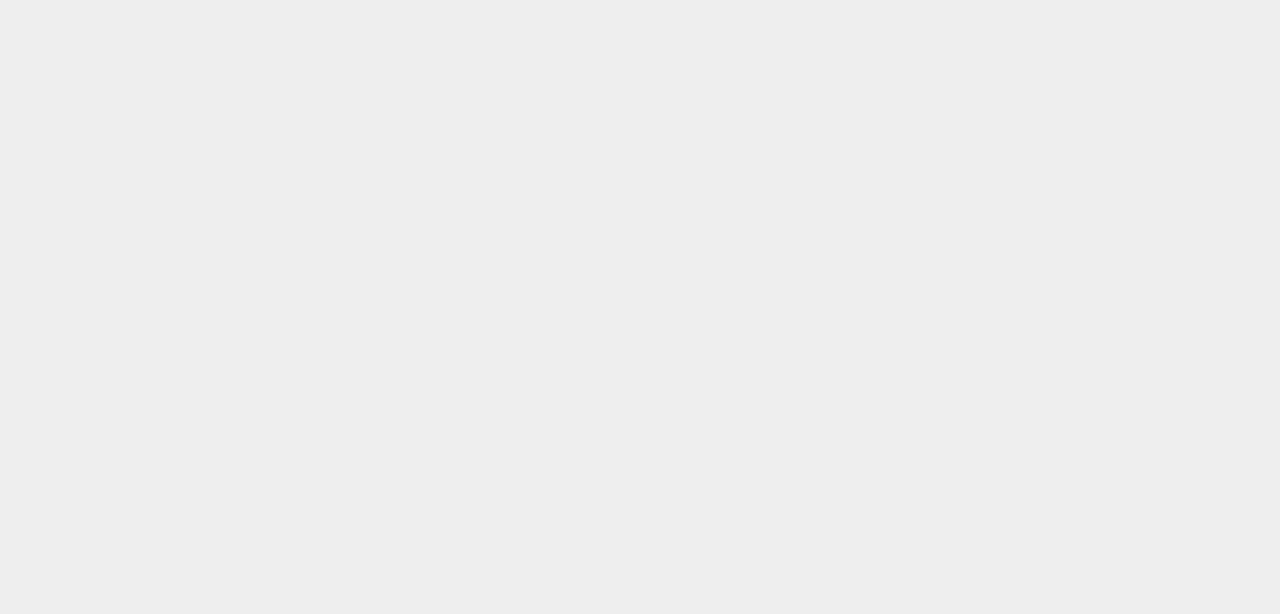
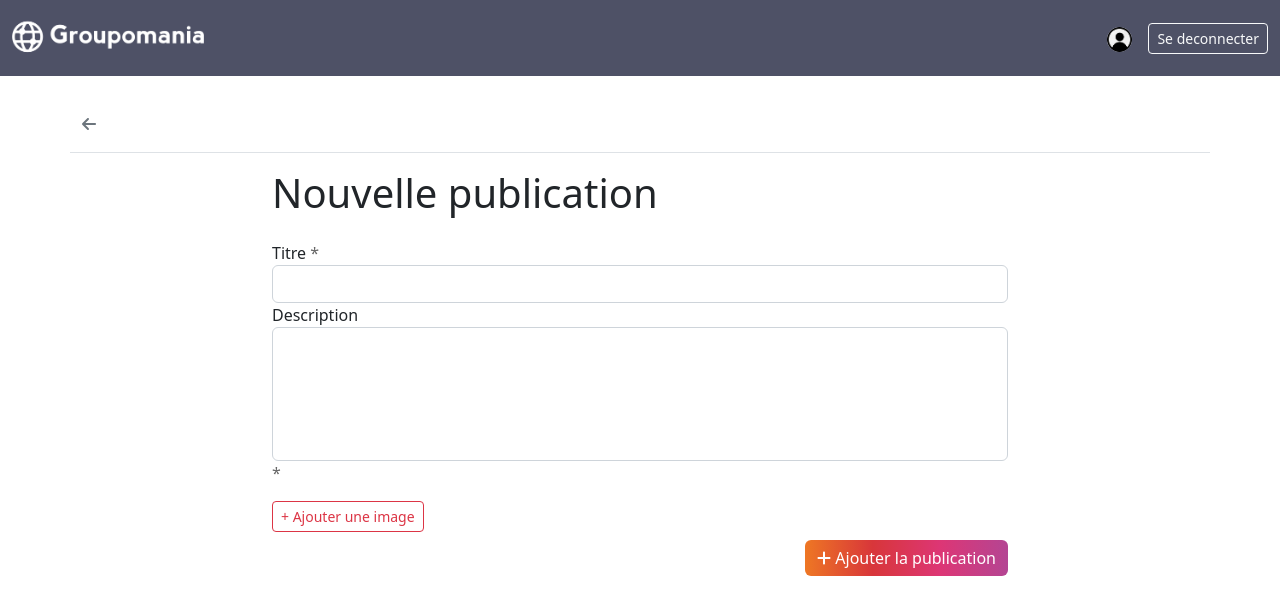
Before and after one commit to crlynh/groupomania, a Vue app in the folder frontend/: page /createpost in a window 1280 px wide. Before the commit this address had no page. Shown: the top 614 px of the page. Built offline with nearby package versions, Linux system fonts and the light colour scheme.

Commit message:
create card component

```diff
--- a/frontend/src/App.vue
+++ b/frontend/src/App.vue
@@ -2,7 +2,10 @@
 import login from './views/login.vue'
 import signup from './views/signup.vue'
 import home from './views/home.vue'
+import card from './components/card.vue'
+import createpost from './views/createpost.vue'
 import navbar from './components/navbar.vue'
+import footerpage from './components/footer.vue'
 
 
 export default {
@@ -11,7 +14,10 @@ export default {
     login,
     signup,
     navbar,
+    footerpage,
     home,
+    card,
+    createpost
   }
 }
 </script>
--- /dev/null
+++ b/frontend/src/components/card.vue
@@ -0,0 +1,86 @@
+<script>
+export default {
+    name:'card'
+}
+</script>
+
+<template>
+<!------------------- Publication Card ------------------->
+<div class="bg-white border mt-2">
+    <div>
+        <div class="d-flex flex-row justify-content-between align-items-center p-2 border-bottom">
+            <div class="d-flex flex-row align-items-center feed-text px-2"><img class="rounded-circle shadow-2" style="width: 45px;" alt="Avatar" src="../assets/images/png-clipart-computer-icons-user-profile-avatar-avatar-heroes-monochrome.png">
+                <div class="d-flex flex-column flex-wrap ml-2"><span class="font-weight-bold">Thomson ben</span><span class="text-black-50 time">40 minutes ago</span></div>
+            </div>
+            <div class = "dropdown p-2">
+                <div data-bs-toggle="dropdown">
+                <font-awesome-icon icon="fa-solid fa-ellipsis-vertical" />
+                </div>
+                <ul class="dropdown-menu">
+                    <li><a class="dropdown-item" href="#">Modifier</a></li>
+                    <li><hr class="dropdown-divider"></li>
+                    <li><a class="dropdown-item" href="#">Supprimer</a></li>
+                </ul>
+            </div>
+        </div>
+    </div>
+    <div class="p-2 px-3"><span>Lorem ipsum dolor sit amet, consectetur adipiscing elit, sed do eiusmod tempor incididunt ut labore et dolore magna aliqua. Ut enim ad minim veniam, quis nostrud exercitation ullamco laboris nisi ut aliquip ex ea commodo consequat.</span></div>
+    <div class="feed-image p-2 px-3"><img class="img-fluid img-responsive" src="../assets/images/png-clipart-computer-icons-user-profile-avatar-avatar-heroes-monochrome.png"></div>
+    <div class="d-flex justify-content-end like p-2 py-3">
+        <div class="thumbs1"><font-awesome-icon icon="fa-solid fa-thumbs-up"/></div>
+        <!-- <div class="thumbs2"><font-awesome-icon icon="fa-regular fa-thumbs-up"/></div> -->
+    </div>
+</div>
+<!------------------- Publication Card ------------------->
+</template>
+
+<style>
+.like {
+background-color:transparent;
+margin-right: 10px;
+font-size: 20px;
+color: pink;
+cursor: pointer;
+-webkit-transition: 200ms;
+transition: 200ms;
+}
+
+/* .thumbs1 {
+color: transparent;
+}
+
+.like:hover {
+color: transparent;
+background-clip: text;
+-webkit-background-clip: text;
+background-image: linear-gradient(to right, #ee7724, #FD2D01, #dd3675, #b44593);
+transform: scale(1.05);
+cursor: pointer;
+}  */
+
+.feed-image img {
+width: 100%;
+height: auto
+}
+
+.feed-text {
+gap: 10px;
+}
+
+.dropdown {
+cursor: pointer;
+}
+.dropdown-menu li {
+position: relative;
+}
+.dropdown-menu .dropdown-submenu {
+display: none;
+position: absolute;
+left: 100%;
+top: -7px;
+}
+.dropdown-menu .dropdown-submenu-left {
+right: 100%;
+left: auto;
+}
+</style>
--- /dev/null
+++ b/frontend/src/components/footer.vue
@@ -0,0 +1,47 @@
+<script>
+
+export default {
+    name: 'footerpage'
+}
+
+</script>
+
+<template>
+<!-- Footer -->
+<footer class="text-center text-lg-start text-muted">
+  <!-- Section: Social media -->
+  <section class="d-flex justify-content-center justify-content-lg-between p-4 border-bottom">
+
+    <!-- Right -->
+    <div>
+      <a href="" class="me-4 text-reset">
+        <i class="fab fa-facebook-f"></i>
+      </a>
+      <a href="" class="me-4 text-reset">
+        <i class="fab fa-twitter"></i>
+      </a>
+      <a href="" class="me-4 text-reset">
+        <i class="fab fa-linkedin"></i>
+      </a>
+    </div>
+    <!-- Right -->
+  </section>
+  <!-- Section: Social media -->
+</footer>
+<!-- Footer -->
+</template>
+
+<style>
+footer {
+    background-color: #4E5166;
+}
+
+p {
+color: white;
+}
+
+h6 {
+    color: white;
+}
+
+</style>
--- a/frontend/src/components/navbar.vue
+++ b/frontend/src/components/navbar.vue
@@ -7,22 +7,21 @@ export default {
 </script>
 
 <template>
-
 <!-- Navbar -->
-<nav class="navbar navbar-expand-lg bg-dark navbar-dark">
+<nav class="navbar navbar-expand-lg navbar-dark">
     <!-- Container wrapper -->
     <div class="container-fluid d-flex justify-content-between flex-row">
         <div>
             <!-- Navbar brand -->
-            <a class="navbar-brand" href="#">
+            <router-link to="/home">
                 <img src="../assets/logo/icon-left-font-monochrome-white.png" height="60" alt="MDB Logo" loading="lazy" />
-            </a>
+            </router-link>
         </div>
 
         <div>
                 <div class="nav-item me-3 me-lg-0 d-flex justify-content-center align-items-center">
                     <a class="navbar-brand">
-                        <img src="../assets/images/png-clipart-computer-icons-user-profile-avatar-avatar-heroes-monochrome.png" class="rounded-circle" height="25" alt="Black and White Portrait of a Man" loading="lazy" />
+                        <img src="../assets/images/png-clipart-computer-icons-user-profile-avatar-avatar-heroes-monochrome.png" class="rounded-circle shadow-4" height="25" alt="Black and White Portrait of a Man" loading="lazy" />
                     </a>
                     <router-link to="/login">
                         <button type="button" class="btn btn-outline-light btn-sm">Se deconnecter</button>
@@ -34,4 +33,10 @@ export default {
 
 </template>
 
-<style></style>
+<style>
+
+.navbar {
+    background-color: #4E5166;
+}
+
+</style>
--- a/frontend/src/main.js
+++ b/frontend/src/main.js
@@ -3,8 +3,11 @@ import "bootstrap/dist/js/bootstrap.js"
 import { createApp } from 'vue'
 import { library } from "@fortawesome/fontawesome-svg-core";
 import { FontAwesomeIcon } from "@fortawesome/vue-fontawesome";
-import { faThumbsUp } from "@fortawesome/free-solid-svg-icons";
+import { faThumbsUp as faThumbsUpRegular } from "@fortawesome/free-regular-svg-icons";
+import { faThumbsUp as faThumbsUpSolid } from "@fortawesome/free-solid-svg-icons";
 import { faEllipsisVertical } from "@fortawesome/free-solid-svg-icons";
+import { faArrowLeft } from "@fortawesome/free-solid-svg-icons";
+import { faPlus } from "@fortawesome/free-solid-svg-icons";
 
 import App from './App.vue'
 import router from './router'
@@ -12,8 +15,11 @@ import store from './store'
 
 const app = createApp(App)
 
-library.add(faThumbsUp)
-library.add(faEllipsisVertical);
+library.add(faThumbsUpRegular)
+library.add(faThumbsUpSolid)
+library.add(faEllipsisVertical)
+library.add(faArrowLeft)
+library.add(faPlus)
 
 createApp(App)
 .use(router)
--- a/frontend/src/router/index.js
+++ b/frontend/src/router/index.js
@@ -5,11 +5,13 @@ import { createRouter, createWebHistory } from 'vue-router'
 import login from '../views/login.vue'
 import signup from '../views/signup.vue'
 import home from '../views/home.vue'
+import createpost from '../views/createpost.vue'
 
 const routes = [
     { path: '/login', component: login },
     { path: '/signup', component: signup },
     { path: '/home', component: home },
+    { path: '/createpost', component: createpost },
 ]
 
 const router = createRouter({
--- /dev/null
+++ b/frontend/src/views/createpost.vue
@@ -0,0 +1,74 @@
+<script>
+import navbar from '../components/navbar.vue'
+
+export default {
+    name: 'createpost',
+    components: {
+        navbar,
+    }
+}
+
+</script>
+
+<template>
+<main>
+<navbar></navbar>
+
+<div class="container mt-3 mb-5">
+	<div class="d-flex justify-content-center row">
+
+
+        <div class="border-bottom mt-4">
+            <router-link to="/home" class="link-secondary">
+            <font-awesome-icon icon="fa-solid fa-arrow-left" class="mb-3" />
+            </router-link>
+        </div>
+	    <div class="col-md-8 col-md-offset-2 ">
+
+    		<h1 class="mt-3 mb-4">Nouvelle publication</h1>
+
+    		<form action="" method="POST">
+
+
+    		    <div class="form-group">
+    		        <label for="title">Titre <span class="require">*</span></label>
+    		        <input type="text" class="form-control" name="title" />
+    		    </div>
+
+    		    <div class="form-group">
+    		        <label for="description">Description</label>
+    		        <textarea rows="5" class="form-control" name="description" style="resize: none;"></textarea>
+    		    </div>
+
+    		    <div class="form-group mb-2">
+    		        <p><span class="require">*</span> - champs obligatoires</p>
+    		        <button type="submit" class="btn btn-outline-danger btn-sm">
+    		            + Ajouter une image
+    		        </button>
+    		    </div>
+    		    <div class="form-group  d-flex justify-content-end">
+    		        <button type="submit" class="btn btn-danger gradient-custom-2">
+                        <font-awesome-icon icon="fa-solid fa-plus" />
+    		            Ajouter la publication
+    		        </button>
+    		    </div>
+
+    		</form>
+		</div>
+
+	</div>
+</div>
+
+</main>
+</template>
+
+<style>
+
+.require {
+    color: #666;
+}
+label small {
+    color: #999;
+    font-weight: normal;
+}
+</style>
--- a/frontend/src/views/home.vue
+++ b/frontend/src/views/home.vue
@@ -1,16 +1,20 @@
 <script>
 import navbar from '../components/navbar.vue'
+import footerpage from '../components/footer.vue'
+import card from '../components/card.vue'
 
 export default {
     name: 'home',
     components: {
         navbar,
+        card,
+        footerpage,
     }
 }
 </script>
 
 <template>
-<main>
+<main class="home">
 
 <navbar></navbar>
 
@@ -18,58 +22,35 @@ export default {
     <div class="d-flex justify-content-center row">
         <div class="col-md-8">
             <div class="feed p-2">
-                <div class="d-flex d-flex justify-content-between  p-2 bg-white border">
+                <div class="d-flex justify-content-between align-items-center p-2 bg-white border">
                                       <div class="feed-text px-2">
                         <h6 class="text-black-50 mt-2">Quoi de neuf ?</h6>
                     </div>
-              <button type="button" class="btn btn-danger btn-sm">
-                + Ajouter un nouveau post
-              </button>
+              <router-link to="/createpost">
+                <button type="button" class="btn btn-danger gradient-custom-2  btn-sm">
+                  <font-awesome-icon icon="fa-solid fa-plus" />
+                  Nouvelle publication
+                </button>
+              </router-link>
                 </div>
-                <div class="bg-white border mt-2">
-                    <div>
-                        <div class="d-flex flex-row justify-content-between align-items-center p-2 border-bottom">
-                            <div class="d-flex flex-row align-items-center feed-text px-2"><img class="rounded-circle" src="../assets/images/png-clipart-computer-icons-user-profile-avatar-avatar-heroes-monochrome.png" width="45">
-                                <div class="d-flex flex-column flex-wrap ml-2"><span class="font-weight-bold">Thomson ben</span><span class="text-black-50 time">40 minutes ago</span></div>
-                            </div>
-                            <div class="feed-icon px-2"><font-awesome-icon icon="fa-solid fa-ellipsis-vertical" /></div>
-                        </div>
-                    </div>
-                    <div class="p-2 px-3"><span>Lorem ipsum dolor sit amet, consectetur adipiscing elit, sed do eiusmod tempor incididunt ut labore et dolore magna aliqua. Ut enim ad minim veniam, quis nostrud exercitation ullamco laboris nisi ut aliquip ex ea commodo consequat.</span></div>
-                    <div class="feed-image p-2 px-3"><img class="img-fluid img-responsive" src="../assets/images/png-clipart-computer-icons-user-profile-avatar-avatar-heroes-monochrome.png"></div>
-                    <div class="d-flex justify-content-end socials p-2 py-3"><font-awesome-icon icon="fa-solid fa-thumbs-up" /></div>
-                </div>
+                <card></card>
             </div>
         </div>
     </div>
 </div>
 
+<footerpage></footerpage>
 </main>
 </template>
 
 <style>
-body {
+.home {
   background-color:#eee
   }
 
-.time {
-  font-size: 9px !important
-  }
-
-.socials {
-  margin-right: 14px;
-  font-size: 20px;
-  color: #d2c8c8;
-  cursor: pointer
-  }
-
-.feed-image img {
-  width: 100%;
-  height: auto
-  }
-
-.feed-text {
-  gap: 10px;
+.gradient-custom-2 {
+background: linear-gradient(to right, #ee7724, #d8363a, #dd3675, #b44593);
+--bs-btn-border-color: none;
 }
 
 </style>
--- a/frontend/src/views/login.vue
+++ b/frontend/src/views/login.vue
@@ -134,8 +134,9 @@ export default {
 
 <style>
 
+
 .gradient-custom-2 {
-background: linear-gradient(to right, #ee7724, #d8363a, #dd3675, #b44593);
+background: linear-gradient(to right, #ee7724, #FD2D01, #dd3675, #b44593);
 --bs-btn-border-color: none;
 }
 
```
